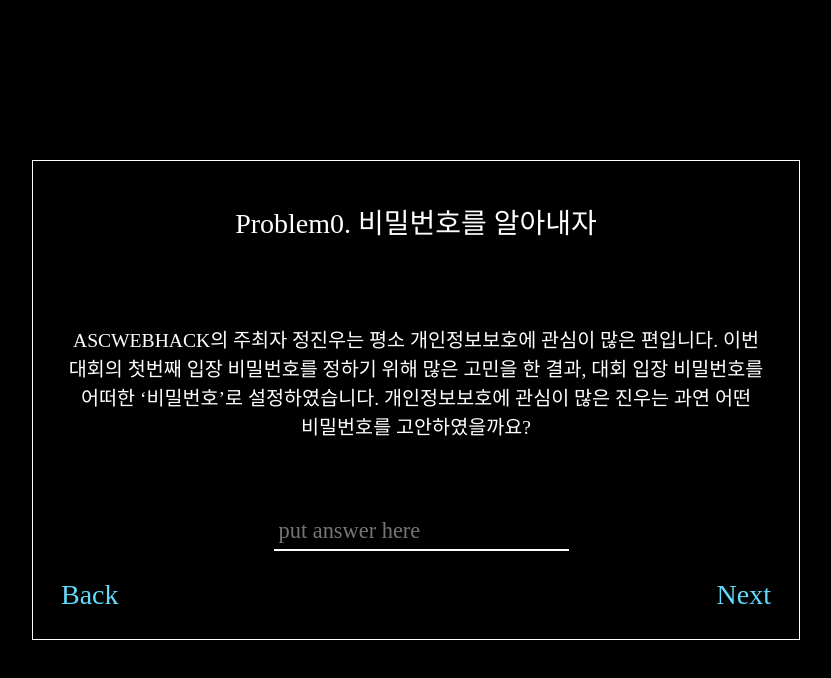
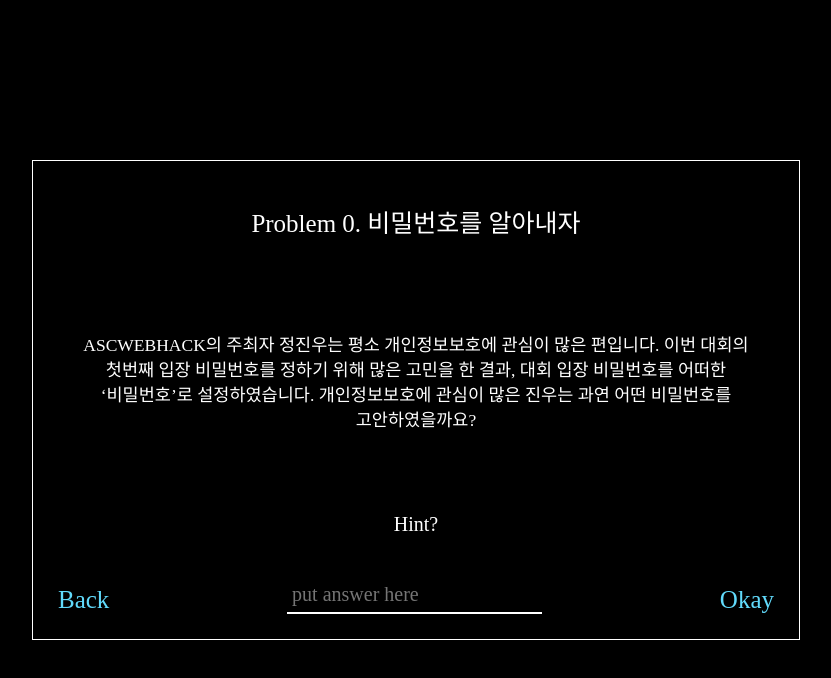
Before and after one commit to Margarets00/ASCWEBHACK, a React (Create React App) app: page / in a window 1280 px wide. Both pictures are taken after a click on the link "START". Shown: the top 678 px of the page, without its empty margins (224-1055 px from the left). Built offline with nearby package versions, Linux system fonts and the light colour scheme.

Commit message:
second problem

```diff
--- a/src/App.css
+++ b/src/App.css
@@ -54,7 +54,7 @@
 .App {
   background-color: #000000;
   min-height: 100vh;
-  font-size: calc(12px + 2vmin);
+  font-size: calc(9px + 2vmin);
   color: white;
 }
 
@@ -128,11 +128,22 @@
 .flag {
   margin-left: 10px;
 }
-.input-form {
-  margin: 0 0 1em 0;
+.hint {
+  font-size: 0.8em;
+  margin-bottom: 40px;
+}
+.hint span {
+  display: none;
+}
+.hint:hover span {
+  display: block;
+}
+.hint:hover p {
+  display: none;
 }
 .Nav {
   justify-content: space-between;
   width: 100%;
   margin-top: auto;
+  align-items: flex-end;
 }
--- a/src/components/Nav.js
+++ b/src/components/Nav.js
@@ -1,12 +1,30 @@
 
-function Nav({number,value,setPage}) {
+import React,{useState,useEffect} from 'react';
+
+function Nav({number,setPage}) {
+    const answers = [
+        {solve:'어떠한',code:'password'},
+        {solve:'pp33pp44',code:'happynewyear'},
+        {solve:'오늘저녁은치킨이닭',code:'happynewyear'},
+        {solve:'새해복많이받으세요',code:'happynewyear'},
+    ]
+    const [value,setValue]=useState('');
+    const [correct,setCorrect]=useState(false);
+    useEffect(() => {
+        setValue('');
+        setCorrect(false);
+    }, [number])
+
     function nextPage(e) {
         setPage(e);
+        setValue('');
+        setCorrect(false);
     }
     function checkAnswer(value) {
-        if(value==='\'어떠한\' 비밀번호'){
-            setPage(1);
+        if(value===answers[number].solve){
+            setCorrect(true);
         }
+
     }
     return (
         <div className="Nav flex row">
@@ -17,13 +35,30 @@
           >
             Back
           </a>
+          <div className="flex row input-form">
+            {!correct?
+                <input type="text" value={value} onChange={(e)=>setValue(e.target.value)} placeholder="put answer here"/>
+              :
+              <p className="App-link">Corrected! The Code is {answers[number].code}</p>
+            }
+        </div>
+        {!correct?
           <a
             className="App-link"
             onClick={()=>checkAnswer(value)}
             rel="noopener noreferrer"
           >
+            Okay
+          </a>
+          :
+          <a
+            className="App-link"
+            onClick={()=>nextPage(1)}
+            rel="noopener noreferrer"
+          >
             Next
           </a>
+        }
         </div>
     )
 }
--- a/src/components/Problem.js
+++ b/src/components/Problem.js
@@ -1,24 +1,19 @@
 import Nav from './Nav';
-import React,{useState,useEffect} from 'react';
 const problems = [
-    {header:'비밀번호를 알아내자',contents:'ASCWEBHACK의 주최자 정진우는 평소 개인정보보호에 관심이 많은 편입니다. 이번 대회의 첫번째 입장 비밀번호를 정하기 위해 많은 고민을 한 결과, 대회 입장 비밀번호를 어떠한 ‘비밀번호’로 설정하였습니다. 개인정보보호에 관심이 많은 진우는 과연 어떤 비밀번호를 고안하였을까요?'},
-    {header:'',contents:''},
+    {header:'비밀번호를 알아내자',hint:'정답은 언제나 문제 속에 있습니다',contents:'ASCWEBHACK의 주최자 정진우는 평소 개인정보보호에 관심이 많은 편입니다. 이번 대회의 첫번째 입장 비밀번호를 정하기 위해 많은 고민을 한 결과, 대회 입장 비밀번호를 어떠한 ‘비밀번호’로 설정하였습니다. 개인정보보호에 관심이 많은 진우는 과연 어떤 비밀번호를 고안하였을까요?'},
+    {header:'/*Password*/',hint:'F12를 눌러보세요',contents:'기억력이 나쁜 블랑카는 언제나 주석으로 비밀번호를 적어두는 습관이 있습니다...'},
     {header:'',contents:''},
     {header:'',contents:''},
 ]
 
 function Problems({number,setPage}){
-    const [value,setValue]=useState('');
 
-    useEffect(() => {
-        setValue('');
-    }, [number])
 
     return (
         <>
         <div className="header baseline flex column">
         <p>
-          Problem{number}. {problems[number].header}
+          Problem {number}. {problems[number].header}
         </p>
         </div>
         <div className="contents flex flex-center">
@@ -26,10 +21,12 @@
             {problems[number].contents}
         </p>
         </div>
-        <div className="input-form">
-            <input type="text" value={value} onChange={(e)=>setValue(e.target.value)} placeholder="put answer here"/>
+        <div className="hint">
+            <p>Hint?</p>
+            <span>{problems[number].hint}</span>
         </div>
-        <Nav numbers={number} value={value} setPage={setPage}/>
+
+        <Nav number={number} setPage={setPage}/>
         </>
     )
 
```
Also changed, not shown: public/index.html (+2 -23 lines), 1 other file (tests, documents, lock files or other folders).
